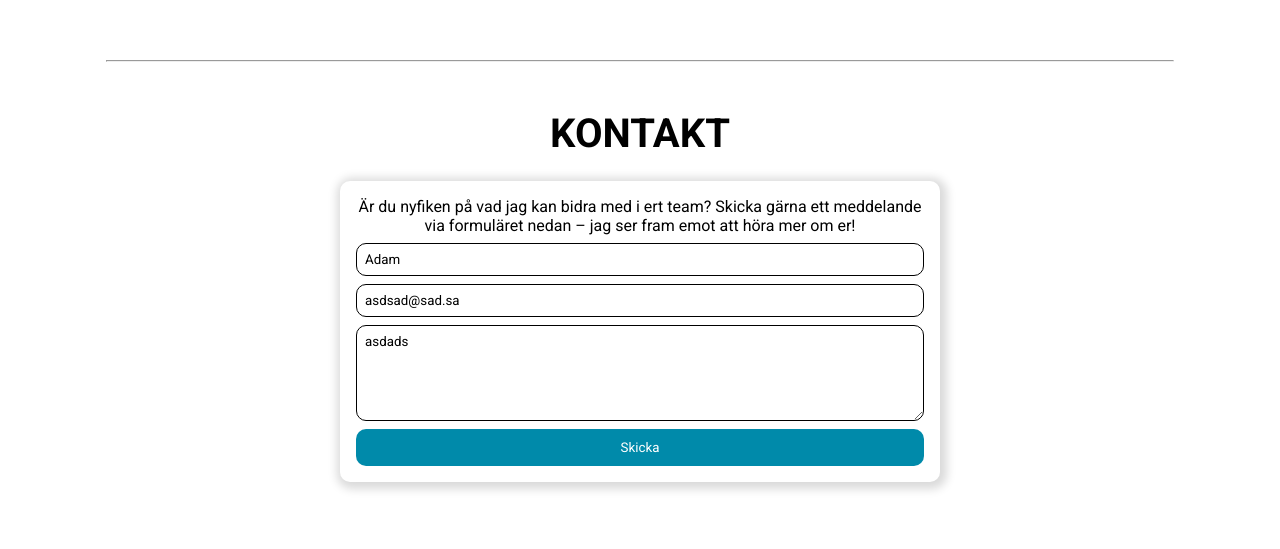
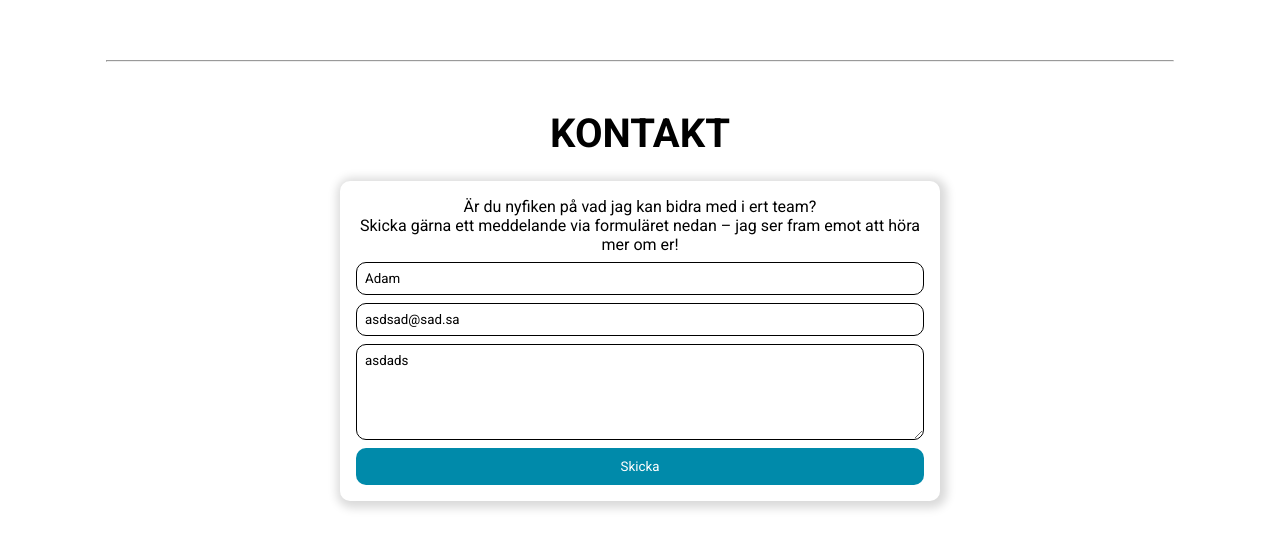
Before and after one commit to lammai442/portfolio, a React (Vite) app in the folder client/: page / in a window 1280 px wide. Shown: the part 4058-4607 px from the top of the page. Built offline with nearby package versions, Linux system fonts and the light colour scheme; no server answers; grey boxes are pictures that could not be loaded.

Commit message:
Added changes to form

```diff
--- a/client/src/components/Contact/Contact.css
+++ b/client/src/components/Contact/Contact.css
@@ -11,6 +11,10 @@
 	flex-direction: column;
 	gap: 0.5rem;
 	padding: 1rem;
+}
+
+.contact__paragraph {
+	white-space: pre-line;
 }
 
 .contact__input,
@@ -69,4 +73,5 @@
 	background-color: var(--accent-bg-color);
 	color: var(--white-text-color);
 	border-radius: 5px;
+	white-space: pre-line;
 }
--- a/client/src/components/Contact/Contact.jsx
+++ b/client/src/components/Contact/Contact.jsx
@@ -10,6 +10,7 @@ function Contact() {
 	const [textArea, setTextArea] = useState('asdads');
 	const [sentMsg, setSentMsg] = useState(false);
 	const form = useRef();
+	const publicKey = import.meta.env.VITE_PUBLIC_KEY;
 
 	// Fade sentMsging effect
 	useEffect(() => {
@@ -28,9 +29,9 @@ function Contact() {
 		setTextArea('');
 		setSentMsg(true);
 
-		// emailjs.sendForm('service_p4tn17r', 'template_8fzves8', form.current, {
-		// 	publicKey: '7niU1DhY5yrmhkVx2',
-		// });
+		emailjs.sendForm('service_p4tn17r', 'template_8fzves8', form.current, {
+			publicKey: publicKey,
+		});
 
 		setTimeout(() => {
 			setSentMsg((prev) => !prev);
@@ -45,9 +46,9 @@ function Contact() {
 			onSubmit={handleSubmit}>
 			<label className='contact__box'>
 				<p className='contact__paragraph'>
-					Är du nyfiken på vad jag kan bidra med i ert team? Skicka
-					gärna ett meddelande via formuläret nedan – jag ser fram
-					emot att höra mer om er!
+					Är du nyfiken på vad jag kan bidra med i ert team? {'\n'}
+					Skicka gärna ett meddelande via formuläret nedan – jag ser
+					fram emot att höra mer om er!
 				</p>
 				<input
 					type='text'
@@ -82,8 +83,8 @@ function Contact() {
 					className='sent-msg__box'
 					onClick={() => setSentMsg((prev) => !prev)}>
 					<p className='sent-msg__text'>
-						Oh vad kul med mail. Jag kommer svara dig så fort jag
-						kan!
+						Oh vad kul med mail.{'\n'}Jag kommer svara dig så fort
+						jag kan!
 					</p>
 				</div>
 			)}
```
Also changed, not shown: 1 other file (tests, documents, lock files or other folders).
